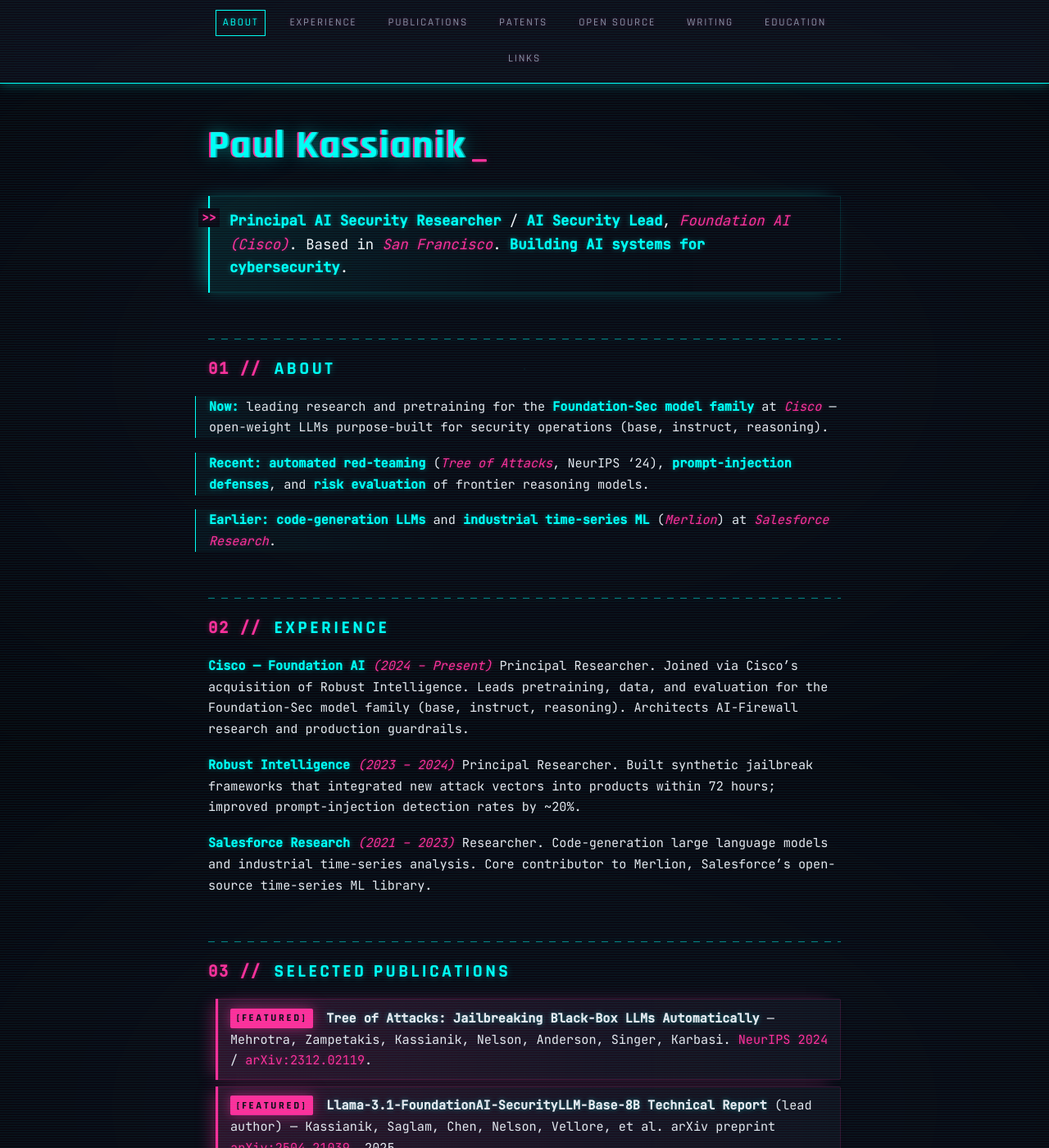
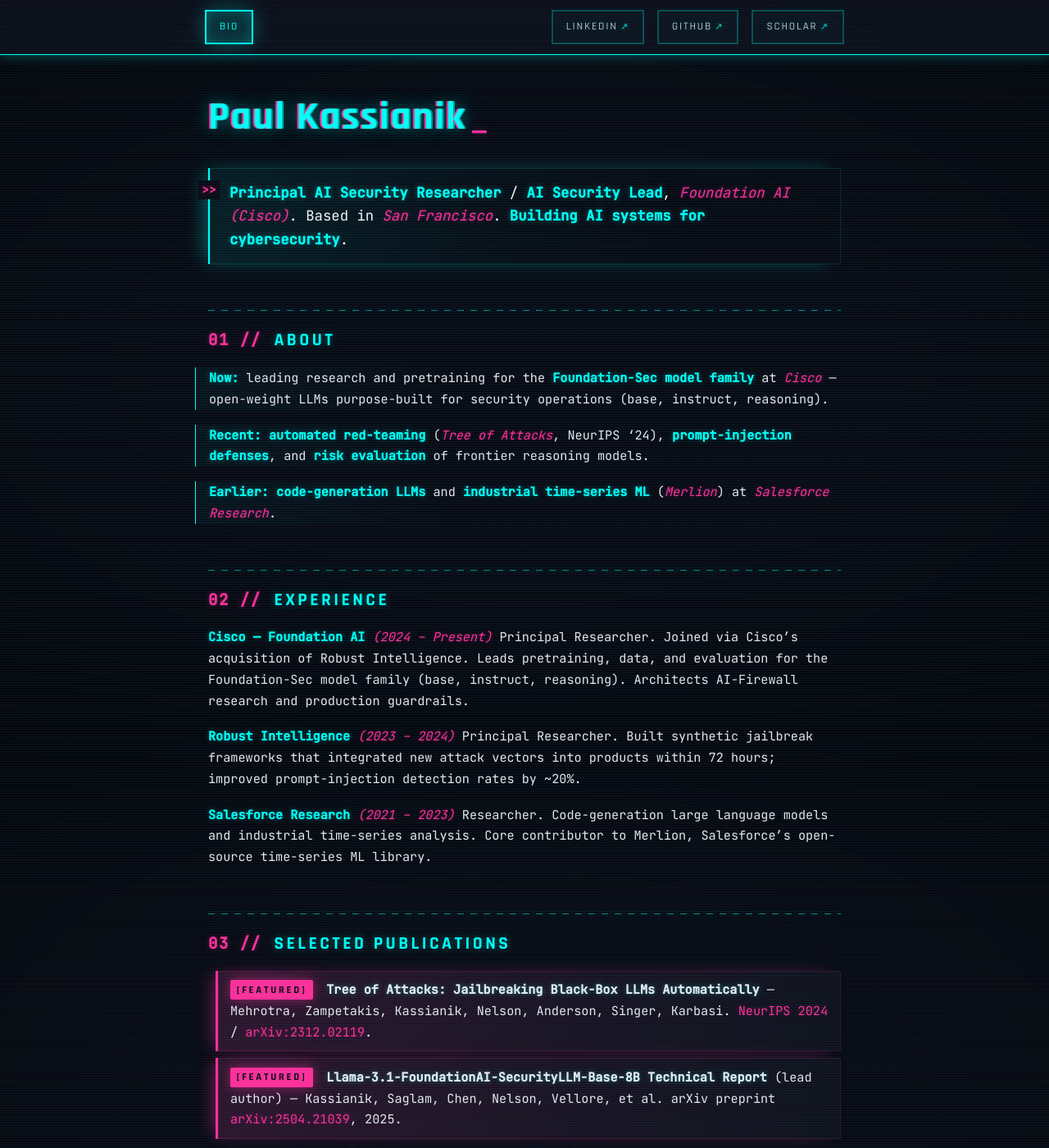
Before and after one commit to paulkass/paulkass.github.io, a Jekyll site: the page built from index.md, in a window 1280 px wide and 1400 px high. Shown: the whole window at 82% size. Built offline with Jekyll 4.4.1, drawn with Linux system fonts in a browser that asks for light colours; some of the changed text lies outside the part shown.

Commit message:
Simplify nav to Bio + profile links; harmonize and add hover sweep
Nav reduction: replace the eight section anchors with a single Bio link
on the left and LinkedIn / GitHub / Scholar on the right. Remove the
matching bottom "## Links" section and the now-pointless scrollspy
script.

Visual harmonization: every nav item now shares the same boxed shape
(2px dim-cyan border, faint tint at rest), with Bio's active state
distinguished by a brighter fill and stronger glow rather than being
the only boxed item.

Hover effect: a thin diagonal cyan streak sweeps left-to-right across
any nav link on hover (~500ms, screen-blended so text stays readable).
Plays once per hover-enter. Respects prefers-reduced-motion via the
existing media query.

Co-Authored-By: Claude Opus 4.7 <noreply@anthropic.com>

```diff
--- a/_layouts/default.html
+++ b/_layouts/default.html
@@ -11,16 +11,16 @@
   <link rel="stylesheet" href="{{ '/assets/css/style.css' | relative_url }}">
 </head>
 <body>
-  <nav class="site-nav" aria-label="Section navigation">
+  <nav class="site-nav" aria-label="Primary navigation">
     <div class="site-nav-inner">
-      <a href="#about">About</a>
-      <a href="#experience">Experience</a>
-      <a href="#selected-publications">Publications</a>
-      <a href="#patents">Patents</a>
-      <a href="#open-source">Open Source</a>
-      <a href="#writing">Writing</a>
-      <a href="#education">Education</a>
-      <a href="#links">Links</a>
+      <div class="nav-primary">
+        <a href="{{ '/' | relative_url }}" class="{% if page.url == '/' %}active{% endif %}">Bio</a>
+      </div>
+      <div class="nav-external">
+        <a href="https://www.linkedin.com/in/paul-kassianik/" target="_blank" rel="noopener">LinkedIn</a>
+        <a href="https://github.com/paulkass" target="_blank" rel="noopener">GitHub</a>
+        <a href="https://scholar.google.com/citations?user=qQCpQQwAAAAJ&hl=en" target="_blank" rel="noopener">Scholar</a>
+      </div>
     </div>
   </nav>
 
--- a/assets/css/style.scss
+++ b/assets/css/style.scss
@@ -85,34 +85,102 @@ body::before {
   padding: 0.75rem 1.25rem;
   display: flex;
   flex-wrap: wrap;
-  gap: 0.75rem 1.25rem;
+  gap: 0.5rem 1.25rem;
   align-items: center;
-  justify-content: center;
+  justify-content: space-between;
+}
+
+.nav-primary,
+.nav-external {
+  display: flex;
+  flex-wrap: wrap;
+  gap: 0.5rem 1rem;
+  align-items: center;
+}
+
+.nav-external a::after {
+  content: '↗';
+  margin-left: 0.3em;
+  font-size: 0.85em;
+  opacity: 0.85;
+  color: var(--cyan);
+  text-shadow: 0 0 6px var(--glow-cyan);
+  transition: opacity 150ms ease, text-shadow 150ms ease;
+}
+
+.nav-external a:hover::after {
+  opacity: 1;
+  text-shadow: 0 0 10px var(--glow-cyan);
 }
 
 .site-nav a {
-  color: var(--dim);
+  position: relative;
+  overflow: hidden;
+  color: #b3bdd1;
   text-decoration: none;
   font-family: 'Rajdhani', system-ui, sans-serif;
   font-weight: 500;
   font-size: 0.82rem;
   letter-spacing: 0.14em;
   text-transform: uppercase;
-  padding: 0.25rem 0.5rem;
-  border: 1px solid transparent;
+  padding: 0.5rem 1rem;
+  border: 2px solid rgba(0, 255, 245, 0.25);
+  background: rgba(0, 255, 245, 0.02);
   white-space: nowrap;
-  transition: color 150ms ease, border-color 150ms ease, text-shadow 150ms ease;
+  text-shadow:
+    0 0 8px rgba(0, 255, 245, 0.22),
+    0 0 16px rgba(0, 255, 245, 0.1);
+  transition: color 150ms ease, border-color 150ms ease,
+              text-shadow 150ms ease, box-shadow 150ms ease,
+              background 150ms ease;
+}
+
+.site-nav a::before {
+  content: '';
+  position: absolute;
+  top: 0;
+  bottom: 0;
+  left: -60%;
+  width: 50%;
+  background: linear-gradient(
+    100deg,
+    transparent 0%,
+    rgba(0, 255, 245, 0)    40%,
+    rgba(0, 255, 245, 0.45) 50%,
+    rgba(0, 255, 245, 0)    60%,
+    transparent 100%
+  );
+  transform: skewX(-15deg);
+  mix-blend-mode: screen;
+  pointer-events: none;
+}
+
+.site-nav a:hover::before {
+  animation: nav-sweep 500ms ease forwards;
+}
+
+@keyframes nav-sweep {
+  0%   { left: -60%; }
+  100% { left: 150%; }
 }
 
 .site-nav a:hover {
   color: var(--cyan);
-  text-shadow: 0 0 8px var(--glow-cyan);
+  border-color: var(--cyan);
+  text-shadow: 0 0 9px var(--glow-cyan);
+  box-shadow:
+    inset 0 0 14px -3px var(--glow-cyan),
+    0 0 18px -3px var(--glow-cyan);
 }
 
 .site-nav a.active {
   color: var(--cyan);
   border-color: var(--cyan);
-  text-shadow: 0 0 6px var(--glow-cyan);
+  background: rgba(0, 255, 245, 0.10);
+  text-shadow: 0 0 12px var(--glow-cyan);
+  box-shadow:
+    inset 0 0 22px -4px var(--glow-cyan),
+    0 0 26px -2px var(--glow-cyan);
 }
 
 /* ─── main container ─────────────────────────────────────── */
--- a/index.md
+++ b/index.md
@@ -109,9 +109,3 @@ Related Cisco Foundation AI announcements:
 
 **B.A. Applied Mathematics**, *University of California, Berkeley* —
 Computer Science focus.
-
-## Links
-
-- [LinkedIn](https://www.linkedin.com/in/paul-kassianik/)
-- [GitHub — @paulkass](https://github.com/paulkass)
-- [Google Scholar](https://scholar.google.com/citations?user=qQCpQQwAAAAJ&hl=en)
```
Also changed, not shown: other parts of _layouts/default.html (+0 -21 lines).
